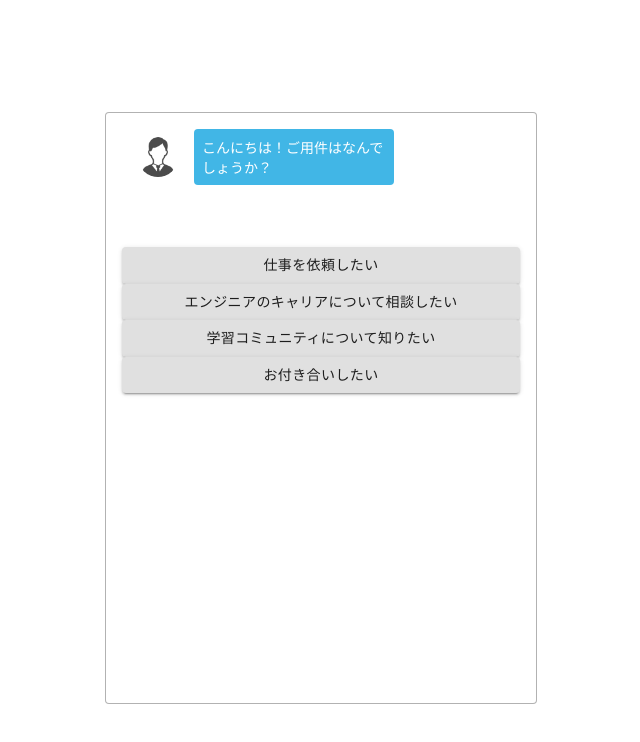
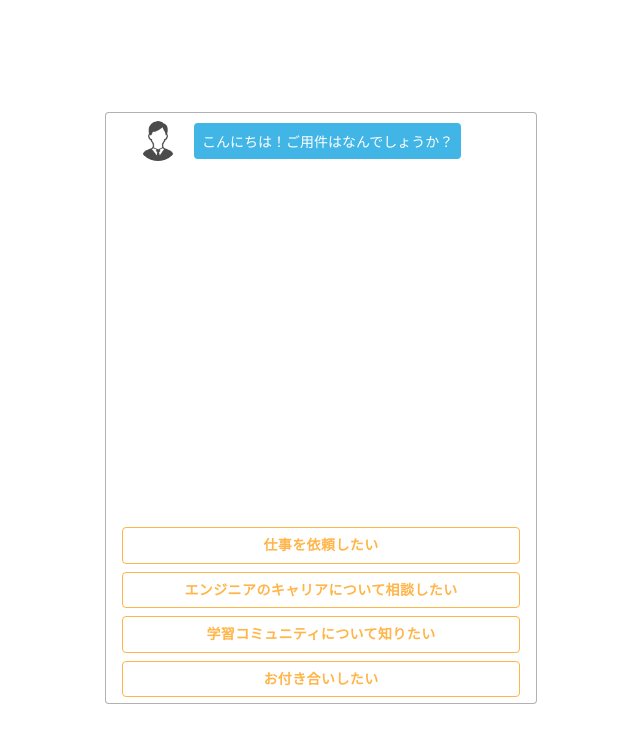
Before and after one commit to masayaeto/chatbot, a React (Create React App) app: page / in a window 1280 px wide. Shown: the top 742 px of the page, without its empty margins (319-959 px from the left). Built offline with nearby package versions, Linux system fonts and the light colour scheme.

Commit message:
materialUIのカスタマイズ

```diff
--- a/package.json
+++ b/package.json
@@ -5,6 +5,7 @@
   "dependencies": {
     "@material-ui/core": "^4.11.3",
     "@material-ui/icons": "^4.11.2",
+    "@material-ui/styles": "^4.11.3",
     "@material-ui/system": "^4.11.3",
     "@testing-library/jest-dom": "^5.11.4",
     "@testing-library/react": "^11.1.0",
--- a/src/components/Answer.js
+++ b/src/components/Answer.js
@@ -1,12 +1,26 @@
 import React from "react"
+import {makeStyles} from '@material-ui/core/styles';
 import Button from '@material-ui/core/Button';
 
 
+const useStyles = makeStyles({
+  button : {
+    borderColor: "#FFB549",
+    color: "#FFB549",
+    fontWeight: 600,
+    marginBottom: "8px",
+    "&:hover": {
+      backgroundColor: "#FFB549",
+      color: "#FFF"
+    }
+  }
+})
+
 const Answer = (props) => {
-  //const classes = useStyles();
-  console.log("Answer",props)
+  const classes = useStyles();
+  console.log("Answer",classes.button)
   return(
-    <Button variant="contained" onClick={() => props.select(props.content, props.nextId)}>
+    <Button className={classes.button} variant="outlined" onClick={() => props.select(props.content, props.nextId)}>
       {props.content}
     </Button>
   )
--- a/src/components/Chats.js
+++ b/src/components/Chats.js
@@ -4,10 +4,10 @@
 import List from '@material-ui/core/List';
 
 const useStyles = makeStyles((theme) => ({
-  root: {
-    width: '100%',
-    maxWidth: '36ch',
-    backgroundColor: theme.palette.background.paper,
+  chats: {
+    height: 400,
+    padding: "0",
+    overflow: "auto"
   }
 }));
 
@@ -15,7 +15,7 @@
   const classes = useStyles();
 
   return(
-    <List className={classes.root}>
+    <List className={classes.chats}>
       {props.chats.map((chat, index)=> {
         return <Chat text={chat.text} type={chat.type} key={index.toString()}/>
       })}
```
